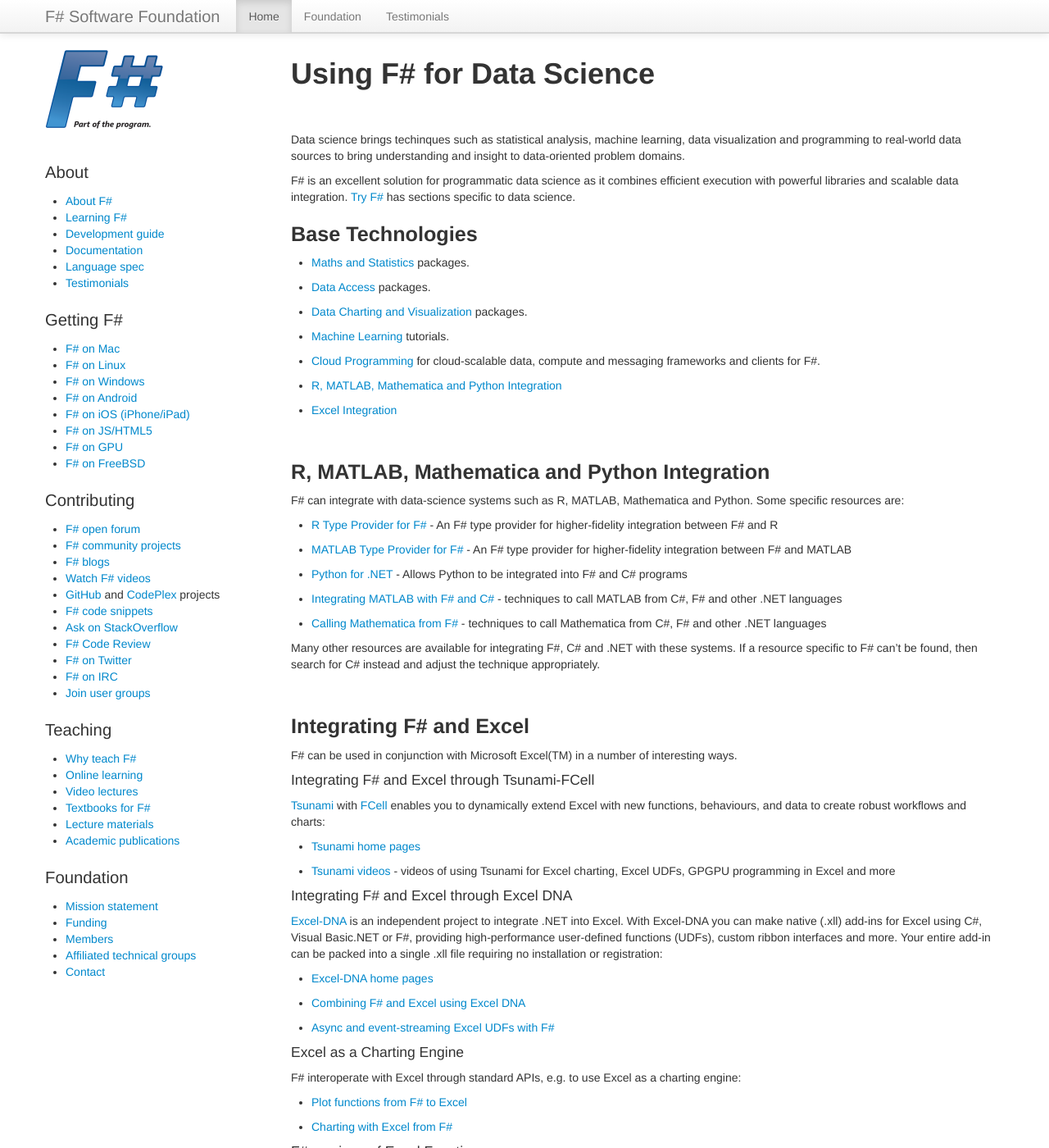
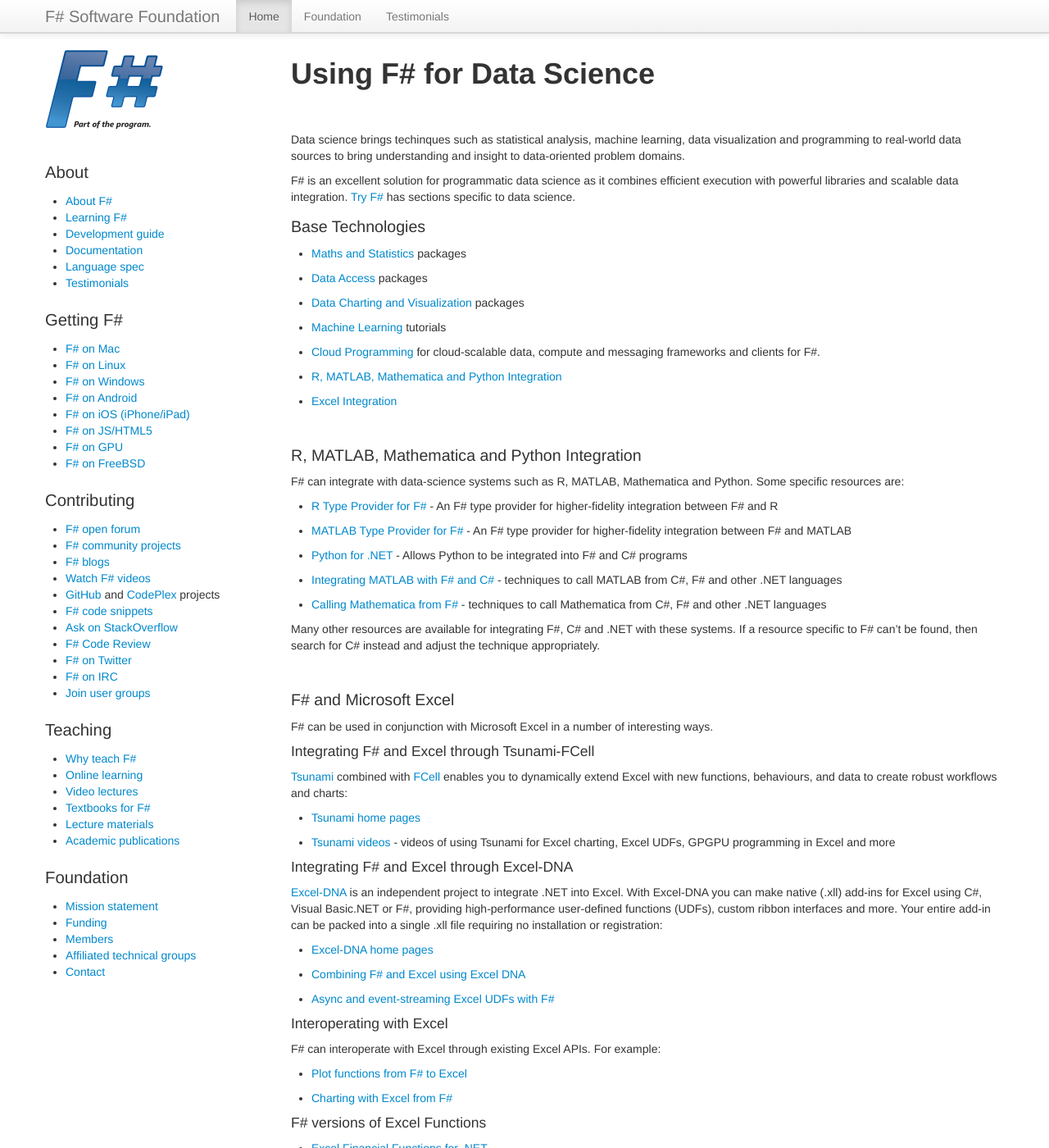
Before and after one commit to fsharp/fsharp.org, a Jekyll site: the page built from data-science/index.md, in a window 1280 px wide and 1400 px high. Shown: the whole window at 82% size. Built offline with Jekyll 4.4.1, drawn with Linux system fonts in a browser that asks for light colours; nearby versions of some CDN libraries; some web fonts are replaced; comment, search, counter and statistics services are not loaded.

Commit message:
Update index.md

```diff
--- a/data-science/index.md
+++ b/data-science/index.md
@@ -10,18 +10,18 @@
 F# is an excellent solution for programmatic data science as it combines efficient execution
 with powerful libraries and scalable data integration. [Try F#](http://tryfsharp.org/learn) has sections specific to data science.
 
-## Base Technologies
+### Base Technologies
 
-* [Maths and Statistics](/math) packages.
-* [Data Access](/data-access) packages.
-* [Data Charting and Visualization](/data-visualization) packages.
-* [Machine Learning](/machine-learning) tutorials.
+* [Maths and Statistics](/math) packages
+* [Data Access](/data-access) packages
+* [Data Charting and Visualization](/data-visualization) packages
+* [Machine Learning](/machine-learning) tutorials
 * [Cloud Programming](/cloud) for cloud-scalable data, compute and messaging frameworks and clients for F#.
 * [R, MATLAB, Mathematica and Python Integration](#r-matlab-mathematica-python)
 * [Excel Integration](#excel)
 
 <a id="r-matlab-mathematica-python" href="#">&nbsp;</a>
-## R, MATLAB, Mathematica and Python Integration
+### R, MATLAB, Mathematica and Python Integration
 
 F# can integrate with data-science systems such as R, MATLAB, Mathematica and Python. Some specific resources are:
 
@@ -36,19 +36,19 @@
 
 
 <a id="excel" href="#">&nbsp;</a>
-## Integrating F# and Excel
+### F# and Microsoft Excel
 
-F# can be used in conjunction with Microsoft Excel(TM) in a number of interesting ways.
+F# can be used in conjunction with Microsoft Excel in a number of interesting ways.
 
 #### Integrating F# and Excel through Tsunami-FCell
 
-[Tsunami](http://tsunami.io/) with [FCell](http://www.statfactory.co.uk/fcell-add-in/) enables you to
+[Tsunami](http://tsunami.io/) combined with [FCell](http://www.statfactory.co.uk/fcell-add-in/) enables you to
 dynamically extend Excel with new functions, behaviours, and data to create robust workflows and charts:
 
  * [Tsunami home pages](http://tsunami.io/)
  * [Tsunami videos](http://tsunami.io/media.html) - videos of using Tsunami for Excel charting, Excel UDFs, GPGPU programming in Excel and more
 
-#### Integrating F# and Excel through Excel DNA
+#### Integrating F# and Excel through Excel-DNA
 
 [Excel-DNA](http://excel-dna.net/) is an independent project to integrate .NET into Excel. With Excel-DNA you can make native (.xll) add-ins for Excel using C#, Visual Basic.NET or F#, providing high-performance user-defined functions (UDFs), custom ribbon interfaces
 and more. Your entire add-in can be packed into a single .xll file requiring no installation or registration:
@@ -57,9 +57,9 @@
  * [Combining F# and Excel using Excel DNA](http://blogs.msdn.com/b/fsharpteam/archive/2013/07/16/combining-f-and-excel-using-excel-dna-some-links.aspx)
  * [Async and event-streaming Excel UDFs with F#](http://excel-dna.net/2013/03/26/async-and-event-streaming-excel-udfs-with-f/)
 
-#### Excel as a Charting Engine
+#### Interoperating with Excel
 
-F# interoperate with Excel through standard APIs, e.g. to use Excel as a charting engine:
+F# can interoperate with Excel through existing Excel APIs. For example:
 
  * [Plot functions from F# to Excel](http://www.clear-lines.com/blog/post/Plot-functions-from-FSharp-to-Excel.aspx)
  * [Charting with Excel from F#](http://bit.ly/GGv8z4)
```
